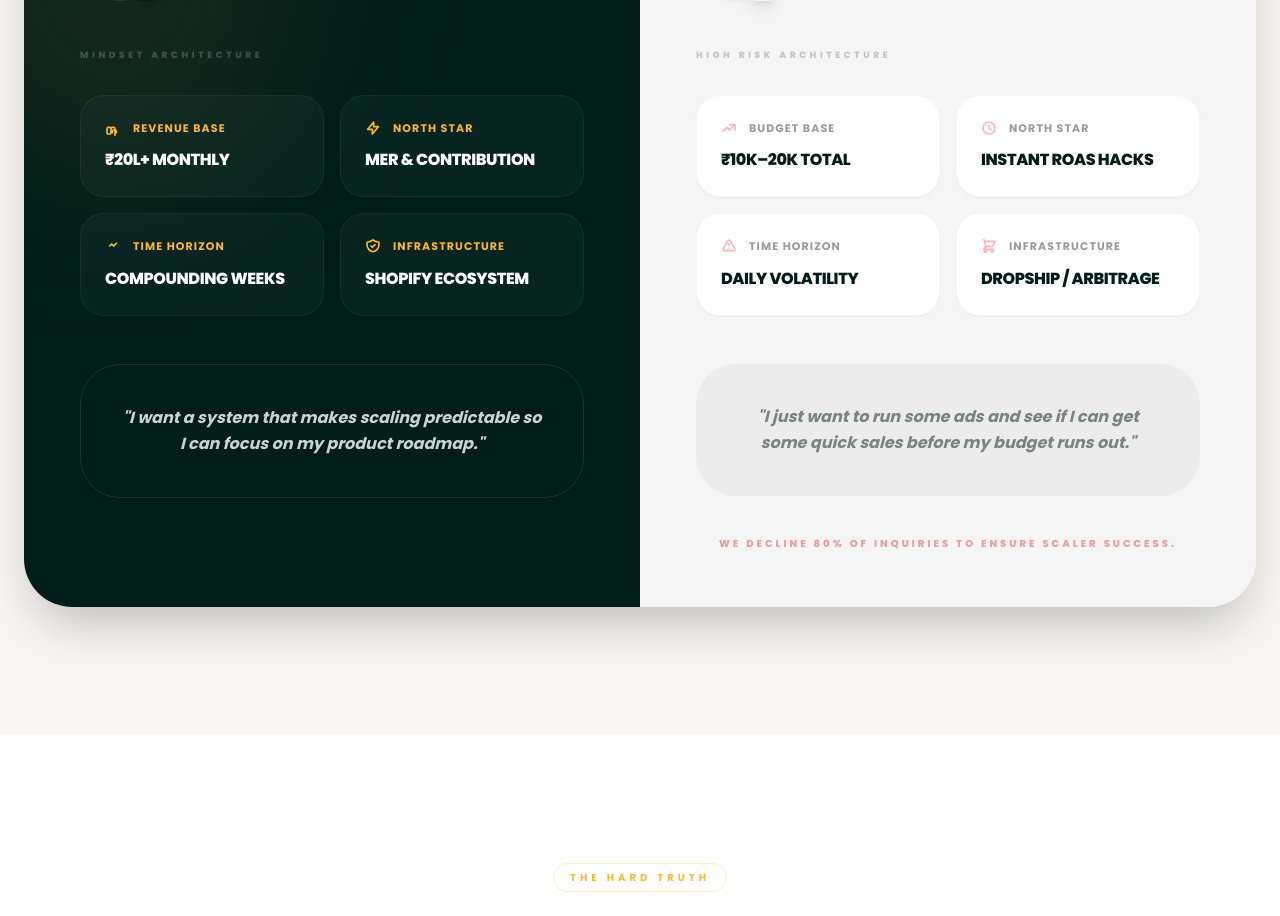
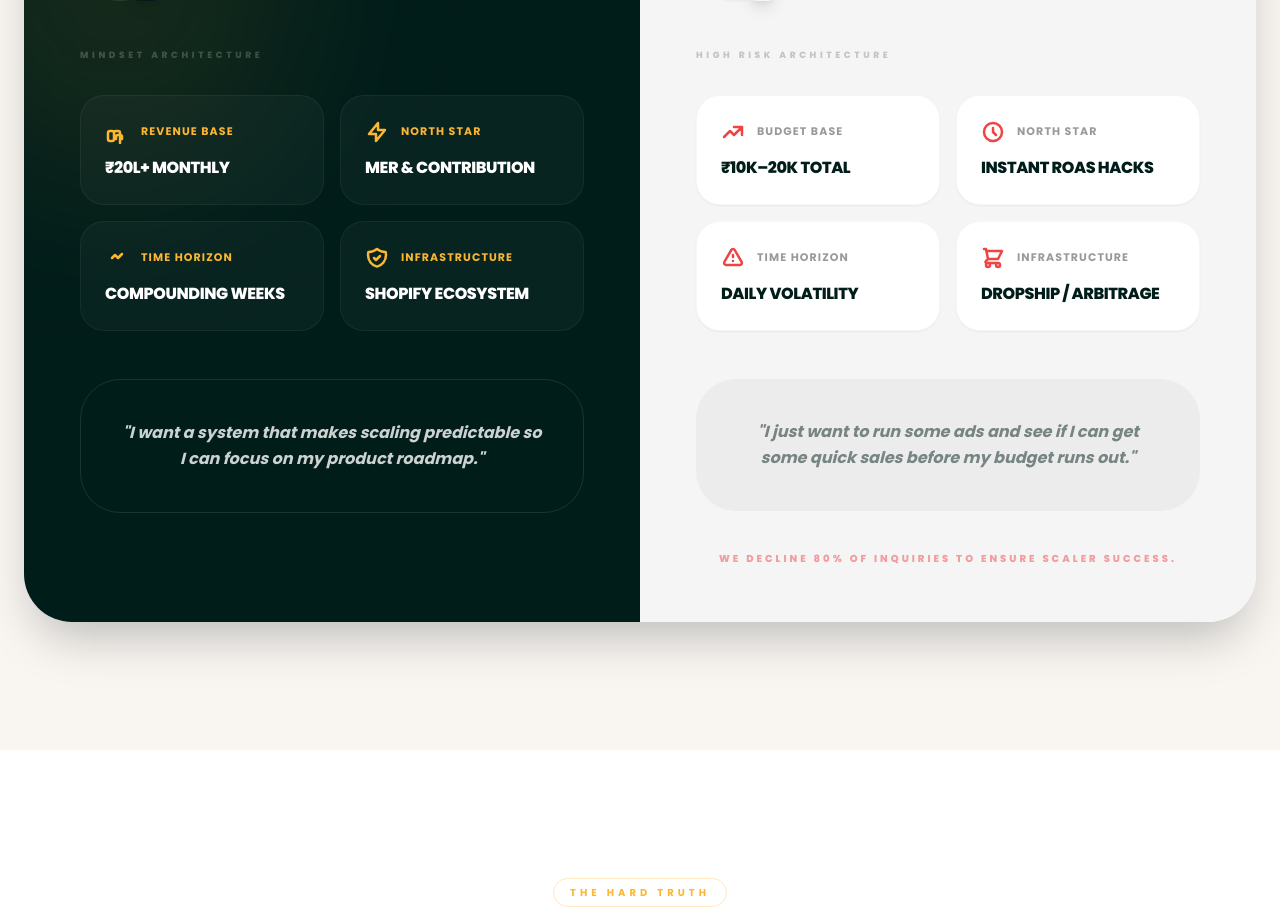
Before and after one commit to techinfigo/Techinfigo-Latest, a React (Vite) app: page / in a window 1280 px wide. Shown: the part 1341-2257 px from the top of the page. Built offline with nearby package versions, Linux system fonts and the light colour scheme.

Commit message:
fix(QualificationProtocol): Increase icon size for clarity
The SVG icons within the QualificationProtocol component were too small, making them difficult to perceive. This change increases the `w-4` and `h-4` to `w-6` and `h-6` respectively, improving visual hierarchy and readability.

```diff
--- a/components/QualificationProtocol.tsx
+++ b/components/QualificationProtocol.tsx
@@ -56,7 +56,7 @@
                   ].map((item, idx) => (
                     <div key={idx} className="bg-white/[0.03] border border-white/[0.05] rounded-3xl p-6 transition-all hover:bg-white/[0.06]">
                       <div className="flex items-center gap-3 mb-3">
-                         <svg className="w-4 h-4 text-[#fbb632]" fill="none" stroke="currentColor" viewBox="0 0 24 24">
+                         <svg className="w-6 h-6 text-[#fbb632]" fill="none" stroke="currentColor" viewBox="0 0 24 24">
                            <path strokeLinecap="round" strokeLinejoin="round" strokeWidth="2.5" d={item.icon} />
                          </svg>
                          <span className="text-[11px] font-bold text-[#fbb632] uppercase tracking-widest">{item.label}</span>
@@ -110,7 +110,7 @@
                   ].map((item, idx) => (
                     <div key={idx} className="bg-white border border-black/[0.03] rounded-3xl p-6 shadow-sm">
                       <div className="flex items-center gap-3 mb-3">
-                         <svg className="w-4 h-4 text-red-500/40" fill="none" stroke="currentColor" viewBox="0 0 24 24">
+                         <svg className="w-6 h-6 text-red-500" fill="none" stroke="currentColor" viewBox="0 0 24 24">
                            <path strokeLinecap="round" strokeLinejoin="round" strokeWidth="2.5" d={item.icon} />
                          </svg>
                          <span className="text-[11px] font-bold text-black/40 uppercase tracking-widest">{item.label}</span>
```
